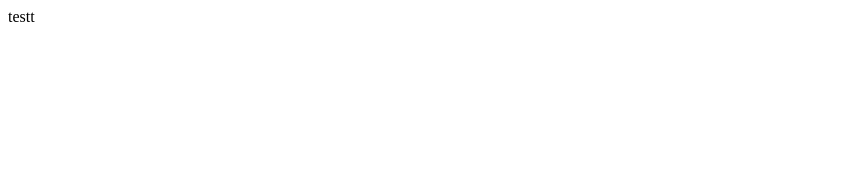
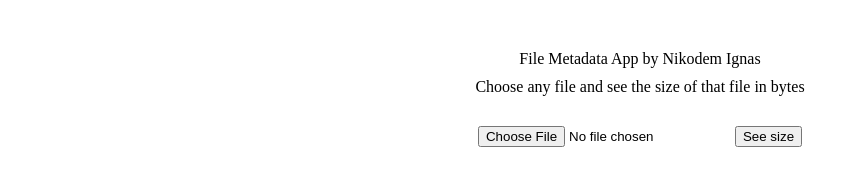
Before and after one commit to NIdev866/file-metadata-app, a website: page static/index.html in a window 1280 px wide. Shown: the whole page, without its empty margins (0-858 px from the left). Drawn offline with Linux system fonts and the light colour scheme.

Commit message:
finished project

```diff
--- a/package.json
+++ b/package.json
@@ -17,7 +17,9 @@
   },
   "homepage": "https://github.com/NIdev866/file-metadata-app#readme",
   "dependencies": {
+    "body-parser": "^1.17.2",
     "dotenv": "^4.0.0",
-    "express": "^4.15.4"
+    "express": "^4.15.4",
+    "multer": "^1.3.0"
   }
 }
--- a/static/index.html
+++ b/static/index.html
@@ -5,6 +5,17 @@
   <title>File Metadata App (by Nikodem Ignas)</title>
 </head>
 <body>
-  <div>testt</div>
+  <div style="text-align: center; width: 600px; margin: 0 auto; margin-top: 50px; ">
+  <div style="margin-bottom: 10px">
+    File Metadata App by Nikodem Ignas
+  </div>
+  <div style="margin-bottom: 30px">
+    Choose any file and see the size of that file in bytes
+  </div>
+    <form method="post", enctype="multipart/form-data", action="/">
+      <input type="file" name="upload">
+      <input type="submit" value="See size">
+    </form>
+  </div>
 </body>
 </html>
```
Also changed, not shown: index.js (+10 -3 lines), 11 other files.
